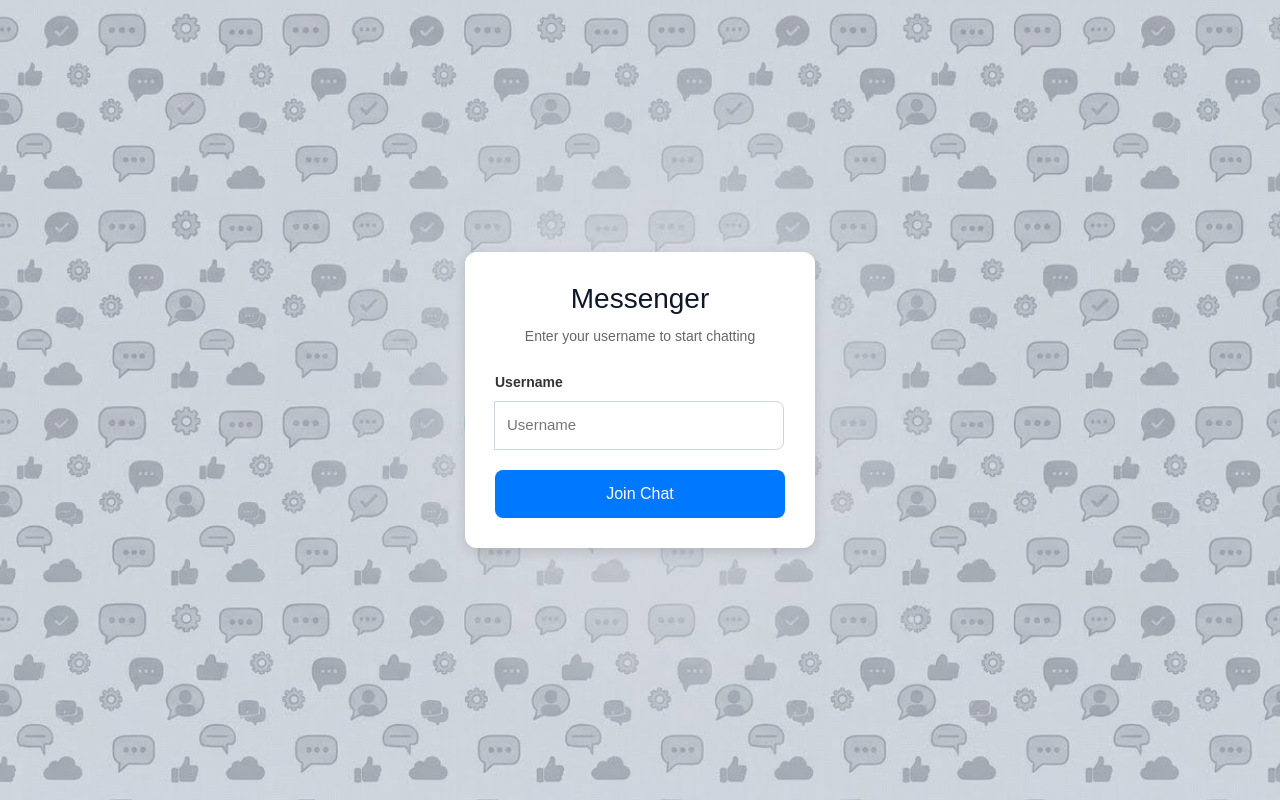
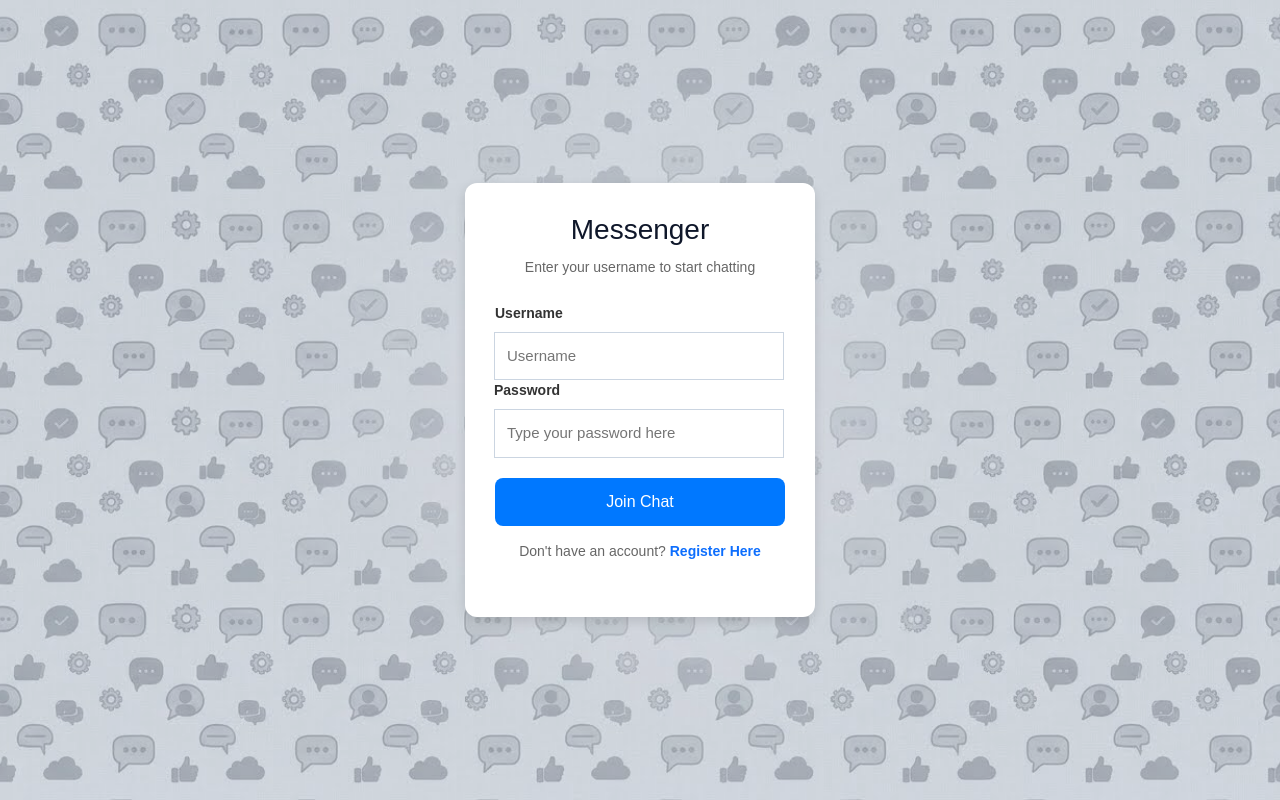
Before and after one commit to uc-se-sm26-team23/scrum-project, a website: page src/ui/index.html in a window 1280 px wide. Drawn offline with nearby package versions, Linux system fonts and the light colour scheme; no server answers.

Commit message:
Add UI element for Password and Register

```diff
--- a/src/ui/index.css
+++ b/src/ui/index.css
@@ -200,6 +200,21 @@ body {
     inset: 0;
     background: var(--login-overlay);
     pointer-events: none;
+}
+
+.register-text{
+    margin-top:15px;
+    text-align:center;
+}
+
+.register-text a{
+    color:#0d6efd;
+    text-decoration:none;
+    font-weight:600;
+}
+
+.register-text a:hover{
+    text-decoration:underline;
 }
 
 /* ==================================================
--- a/src/ui/index.html
+++ b/src/ui/index.html
@@ -32,10 +32,19 @@
             <div class="input-group">
                 <label for="username">Username</label>
                 <input type="text" id="username" placeholder="Username" pattern="\w{3,20}" required title="Username must be between 3–20 characters"/>
-
+                <label for="Password">Password</label>
+                <input type="password" id="password" placeholder="Type your password here"
+                    pattern="^(?=.*[A-Za-z])(?=.*\d).{6,}$"
+                    title="Password must be at least 6 characters long and contain both letters and numbers."
+                    required/>
+                <div id="login-error" style="color: red;"></div>
             </div>
 
             <button id="joinBtn">Join Chat</button>
+            <p class="register-text">
+                Don't have an account?
+                <a href="#" id="registerBtn">Register Here</a>
+            </p>
         </div>
     </div>
 
```
